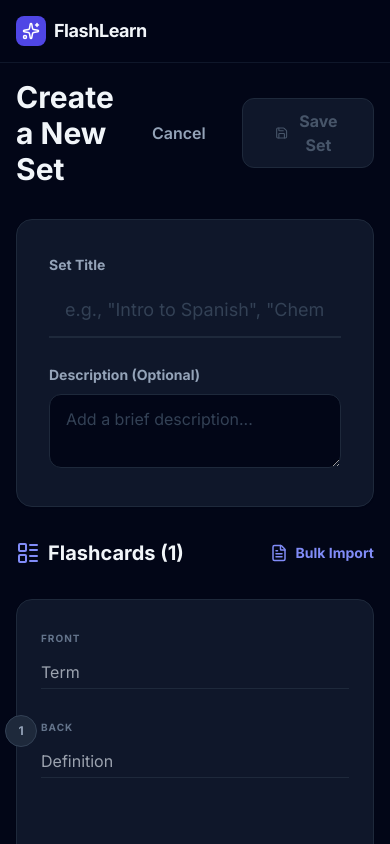
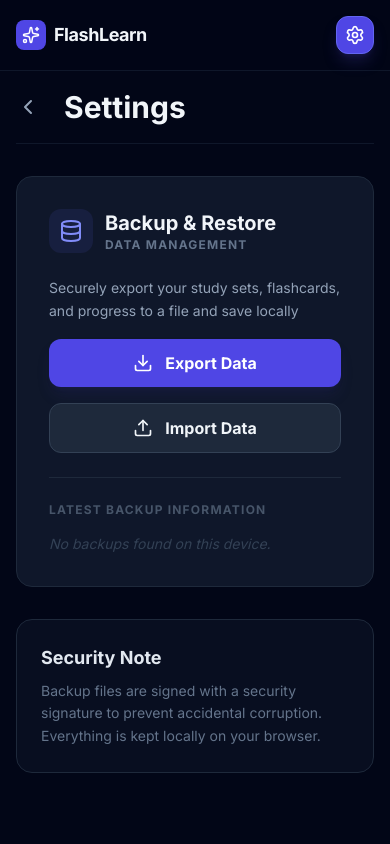
Before and after one commit to AraMad/flashlearn, a React (Vite) app: page / in a window 390 px wide. Both pictures are taken after a click on the button 355 px from the left and 35 px from the top of the page. Shown: the top 844 px of the page. Built offline with nearby package versions, Linux system fonts and the light colour scheme.

Commit message:
fixed setting button on mobile, add rules to survive redeploy, fixed texts

```diff
--- a/App.tsx
+++ b/App.tsx
@@ -1,5 +1,5 @@
 
-import React, { useState } from 'react';
+import React, { useState, useEffect } from 'react';
 import { Library } from './pages/Library';
 import { SetDetails } from './pages/SetDetails';
 import { SetEditor } from './pages/SetEditor';
@@ -9,7 +9,8 @@ import { UnifiedLearnMode } from './pages/StudyModes/UnifiedLearnMode';
 import { MatchMode } from './pages/StudyModes/MatchMode';
 import { Sidebar } from './components/Sidebar';
 import { LearnMode } from './types';
-import { Plus, Sparkles } from 'lucide-react';
+import { DataStore } from './store';
+import { Plus, Sparkles, Settings as SettingsIcon } from 'lucide-react';
 
 type Screen = 'library' | 'details' | 'editor' | 'study' | 'settings';
 
@@ -17,6 +18,11 @@ const App: React.FC = () => {
   const [currentScreen, setCurrentScreen] = useState<Screen>('library');
   const [activeSetId, setActiveSetId] = useState<string | null>(null);
   const [activeStudyMode, setActiveStudyMode] = useState<LearnMode | null>(null);
+
+  // Initialize data persistence on mount
+  useEffect(() => {
+    DataStore.initialize();
+  }, []);
 
   const navigateToLibrary = () => {
     setCurrentScreen('library');
@@ -45,6 +51,8 @@ const App: React.FC = () => {
     setCurrentScreen('study');
   };
 
+  const isStudyMode = currentScreen === 'study';
+
   return (
     <div className="flex min-h-screen bg-slate-950 text-slate-50">
       <Sidebar
@@ -54,7 +62,8 @@ const App: React.FC = () => {
       />
 
       <main className="flex-1 overflow-y-auto pb-24 md:pb-0">
-        {/* Mobile Header */}
+        {/* Mobile Header - Hidden in Study Mode */}
+        {!isStudyMode && (
           <div className="md:hidden flex items-center justify-between p-4 border-b border-slate-900 bg-slate-950/80 backdrop-blur-md sticky top-0 z-30">
             <div className="flex items-center gap-2" onClick={navigateToLibrary}>
               <div className="bg-indigo-600 p-1.5 rounded-lg text-white">
@@ -62,17 +71,21 @@ const App: React.FC = () => {
               </div>
               <h1 className="text-lg font-bold text-slate-100 tracking-tight">FlashLearn</h1>
             </div>
-          {currentScreen === 'library' && (
+
             <button
-               onClick={() => navigateToEditor()}
-               className="p-2 bg-slate-900 text-indigo-400 rounded-xl border border-slate-800"
+              onClick={navigateToSettings}
+              className={`p-2 rounded-xl border transition-all ${
+                currentScreen === 'settings'
+                ? 'bg-indigo-600 text-white border-indigo-500 shadow-lg shadow-indigo-900/40'
+                : 'bg-slate-900 text-slate-400 border-slate-800 active:bg-slate-800'
+              }`}
             >
-               <Plus size={20} />
+              <SettingsIcon size={20} />
             </button>
+          </div>
         )}
-        </div>
 
-        <div className="max-w-5xl mx-auto p-4 md:p-8">
+        <div className={`max-w-5xl mx-auto p-4 md:p-8 ${isStudyMode ? 'pt-4' : ''}`}>
           {currentScreen === 'library' && (
             <Library onSelectSet={navigateToDetails} onEditSet={navigateToEditor} />
           )}
@@ -103,7 +116,7 @@ const App: React.FC = () => {
           )}
 
           {currentScreen === 'settings' && (
-            <Settings />
+            <Settings onBack={navigateToLibrary} />
           )}
         </div>
 
--- a/index.html
+++ b/index.html
@@ -32,12 +32,12 @@
 <script type="importmap">
 {
   "imports": {
-    "@vitejs/plugin-react": "https://esm.sh/@vitejs/plugin-react@^5.1.4",
-    "vite": "https://esm.sh/vite@^7.3.1",
+    "react/": "https://esm.sh/react@^19.2.4/",
+    "react": "https://esm.sh/react@^19.2.4",
     "react-dom/": "https://esm.sh/react-dom@^19.2.4/",
     "lucide-react": "https://esm.sh/lucide-react@^0.564.0",
-    "react/": "https://esm.sh/react@^19.2.4/",
-    "react": "https://esm.sh/react@^19.2.4"
+    "vite": "https://esm.sh/vite@^7.3.1",
+    "@vitejs/plugin-react": "https://esm.sh/@vitejs/plugin-react@^5.1.4"
   }
 }
 </script>
@@ -45,7 +45,6 @@
 </head>
 <body>
     <div id="root"></div>
-    <!-- Relative path for Vite -->
     <script type="module" src="./index.tsx"></script>
 <script type="module" src="/index.tsx"></script>
 </body>
--- a/pages/Settings.tsx
+++ b/pages/Settings.tsx
@@ -1,9 +1,13 @@
 
 import React, { useState, useEffect, useRef } from 'react';
 import { DataStore, BackupPayload } from '../store';
-import { Download, Upload, ShieldCheck, Database, Calendar, FileJson, AlertCircle, Loader2 } from 'lucide-react';
+import { Download, Upload, ShieldCheck, Database, Calendar, FileJson, AlertCircle, Loader2, ChevronLeft } from 'lucide-react';
 
-export const Settings: React.FC = () => {
+interface SettingsProps {
+  onBack?: () => void;
+}
+
+export const Settings: React.FC<SettingsProps> = ({ onBack }) => {
   const [backupInfo, setBackupInfo] = useState<{ timestamp: number, filename: string } | null>(null);
   const [importStatus, setImportStatus] = useState<{
     type: 'success' | 'error',
@@ -37,7 +41,6 @@ export const Settings: React.FC = () => {
       setImportStatus(null);
 
       try {
-        // Simulate reading progress for better UX
         const reader = new FileReader();
 
         reader.onprogress = (event) => {
@@ -50,12 +53,9 @@ export const Settings: React.FC = () => {
         const text = await file.text();
         setImportProgress(70);
 
-        // Artificial delay for visual feedback of "processing"
         await new Promise(resolve => setTimeout(resolve, 600));
 
         const payload: BackupPayload = JSON.parse(text);
-
-        // Finalize import
         const success = await DataStore.importData(file);
         setImportProgress(100);
 
@@ -79,16 +79,24 @@ export const Settings: React.FC = () => {
         if (fileInputRef.current) fileInputRef.current.value = '';
       }
     } else {
-        // User cancelled confirmation
         if (fileInputRef.current) fileInputRef.current.value = '';
     }
   };
 
   return (
     <div className="space-y-8 animate-in fade-in duration-500">
-      <div className="border-b border-slate-900 pb-4">
-        <h2 className="text-3xl font-bold text-slate-100">Settings</h2>
-        <p className="text-slate-400 mt-1">Manage your data and application preferences.</p>
+      <div className="flex items-center gap-4 border-b border-slate-900 pb-4">
+        {onBack && (
+          <button
+            onClick={onBack}
+            className="md:hidden p-2 -ml-2 text-slate-400 hover:text-slate-100 hover:bg-slate-900 rounded-full transition-all"
+          >
+            <ChevronLeft size={24} />
+          </button>
+        )}
+        <div>
+          <h2 className="text-3xl font-bold text-slate-100">Settings</h2>
+        </div>
       </div>
 
       <div className="grid grid-cols-1 md:grid-cols-2 gap-8">
@@ -121,8 +129,7 @@ export const Settings: React.FC = () => {
 
           <div className="space-y-4">
             <p className="text-sm text-slate-400 leading-relaxed">
-              Securely export your study sets, flashcards, and progress to a JSON file.
-              You can restore this backup later to recover your data or move it to another device.
+              Securely export your study sets, flashcards, and progress to a file and save locally
             </p>
 
             <div className="flex flex-col sm:flex-row gap-4">
@@ -206,9 +213,7 @@ export const Settings: React.FC = () => {
            <div className="bg-slate-900/50 p-6 rounded-2xl border border-slate-800">
               <h3 className="text-lg font-bold text-slate-200 mb-2">Security Note</h3>
               <p className="text-sm text-slate-500 leading-relaxed">
-                Backup files are signed with a security signature to prevent accidental corruption.
-                Always keep your backup files in a safe place. FlashLearn does not store your data
-                remotely; everything is kept locally on your browser.
+                Backup files are signed with a security signature to prevent accidental corruption. Everything is kept locally on your browser.
               </p>
            </div>
 
--- a/store.ts
+++ b/store.ts
@@ -2,12 +2,14 @@
 import { SetEntity, CardEntity, StudyStateEntity, StudyStatus, SetSummary } from './types';
 
 const STORAGE_KEYS = {
-  SETS: 'flashlearn_sets',
-  CARDS: 'flashlearn_cards',
-  STUDY_STATES: 'flashlearn_study_states',
-  BACKUP_INFO: 'flashlearn_backup_info'
+  SETS: 'flashlearn_sets_v1',
+  CARDS: 'flashlearn_cards_v1',
+  STUDY_STATES: 'flashlearn_study_states_v1',
+  BACKUP_INFO: 'flashlearn_backup_info_v1',
+  STORAGE_VERSION: 'flashlearn_version'
 };
 
+const CURRENT_VERSION = 1;
 const BACKUP_SIGNATURE = "FLASHLEARN_BACKUP_V1";
 
 export interface BackupPayload {
@@ -22,19 +24,68 @@ export interface BackupPayload {
 }
 
 export class DataStore {
+  /**
+   * Initializes the store, handles migrations and ensures
+   * data is persistent across app redeploys.
+   */
+  static initialize() {
+    console.log("Initializing FlashLearn DataStore...");
+    const storedVersion = localStorage.getItem(STORAGE_KEYS.STORAGE_VERSION);
+
+    if (!storedVersion) {
+      // First time initialization on this device
+      localStorage.setItem(STORAGE_KEYS.STORAGE_VERSION, CURRENT_VERSION.toString());
+
+      // Seed with a sample set if the library is empty
+      const existingSets = this.getSets();
+      if (existingSets.length === 0) {
+        console.log("Seeding sample data for new user session.");
+        this.addSet(
+          "Welcome to FlashLearn! 👋",
+          "A sample set to get you started. Try the different study modes like Match or Learn!",
+          [
+            { front: "Flashcard", back: "A card bearing information on both sides, intended to be used as an aid in memorization." },
+            { front: "Persistence", back: "The quality of continuing in a course of action in spite of difficulty or opposition." },
+            { front: "Spaced Repetition", back: "An evidence-based learning technique that is usually performed with flashcards." },
+            { front: "PWA", back: "Progressive Web App - an app that works offline and can be installed on your home screen." }
+          ]
+        );
+      }
+    } else {
+      const version = parseInt(storedVersion, 10);
+      if (version < CURRENT_VERSION) {
+        this.migrate(version, CURRENT_VERSION);
+      }
+    }
+  }
+
+  private static migrate(from: number, to: number) {
+    console.log(`Migrating storage from v${from} to v${to}...`);
+    // Logic for future schema updates goes here
+    localStorage.setItem(STORAGE_KEYS.STORAGE_VERSION, to.toString());
+  }
+
+  private static safeParse<T>(key: string, defaultValue: T): T {
+    try {
+      const data = localStorage.getItem(key);
+      if (!data) return defaultValue;
+      return JSON.parse(data) as T;
+    } catch (e) {
+      console.error(`Failed to parse storage key [${key}]:`, e);
+      return defaultValue;
+    }
+  }
+
   static getSets(): SetEntity[] {
-    const data = localStorage.getItem(STORAGE_KEYS.SETS);
-    return data ? JSON.parse(data) : [];
+    return this.safeParse<SetEntity[]>(STORAGE_KEYS.SETS, []);
   }
 
   static getCards(): CardEntity[] {
-    const data = localStorage.getItem(STORAGE_KEYS.CARDS);
-    return data ? JSON.parse(data) : [];
+    return this.safeParse<CardEntity[]>(STORAGE_KEYS.CARDS, []);
   }
 
   static getStudyStates(): StudyStateEntity[] {
-    const data = localStorage.getItem(STORAGE_KEYS.STUDY_STATES);
-    return data ? JSON.parse(data) : [];
+    return this.safeParse<StudyStateEntity[]>(STORAGE_KEYS.STUDY_STATES, []);
   }
 
   static saveSets(sets: SetEntity[]) {
@@ -114,7 +165,6 @@ export class DataStore {
       updatedAt: now
     };
 
-    // Replace cards and states for this set
     const otherCards = this.getCards().filter(c => c.setId !== setId);
     const otherStates = this.getStudyStates().filter(s => s.setId !== setId);
 
@@ -179,10 +229,8 @@ export class DataStore {
     this.saveStudyStates(states);
   }
 
-  // Backup Methods
   static getBackupInfo(): { timestamp: number, filename: string } | null {
-    const data = localStorage.getItem(STORAGE_KEYS.BACKUP_INFO);
-    return data ? JSON.parse(data) : null;
+    return this.safeParse<{ timestamp: number, filename: string } | null>(STORAGE_KEYS.BACKUP_INFO, null);
   }
 
   static exportData() {
```
Lines whose indentation alone changed are shown as unchanged.
